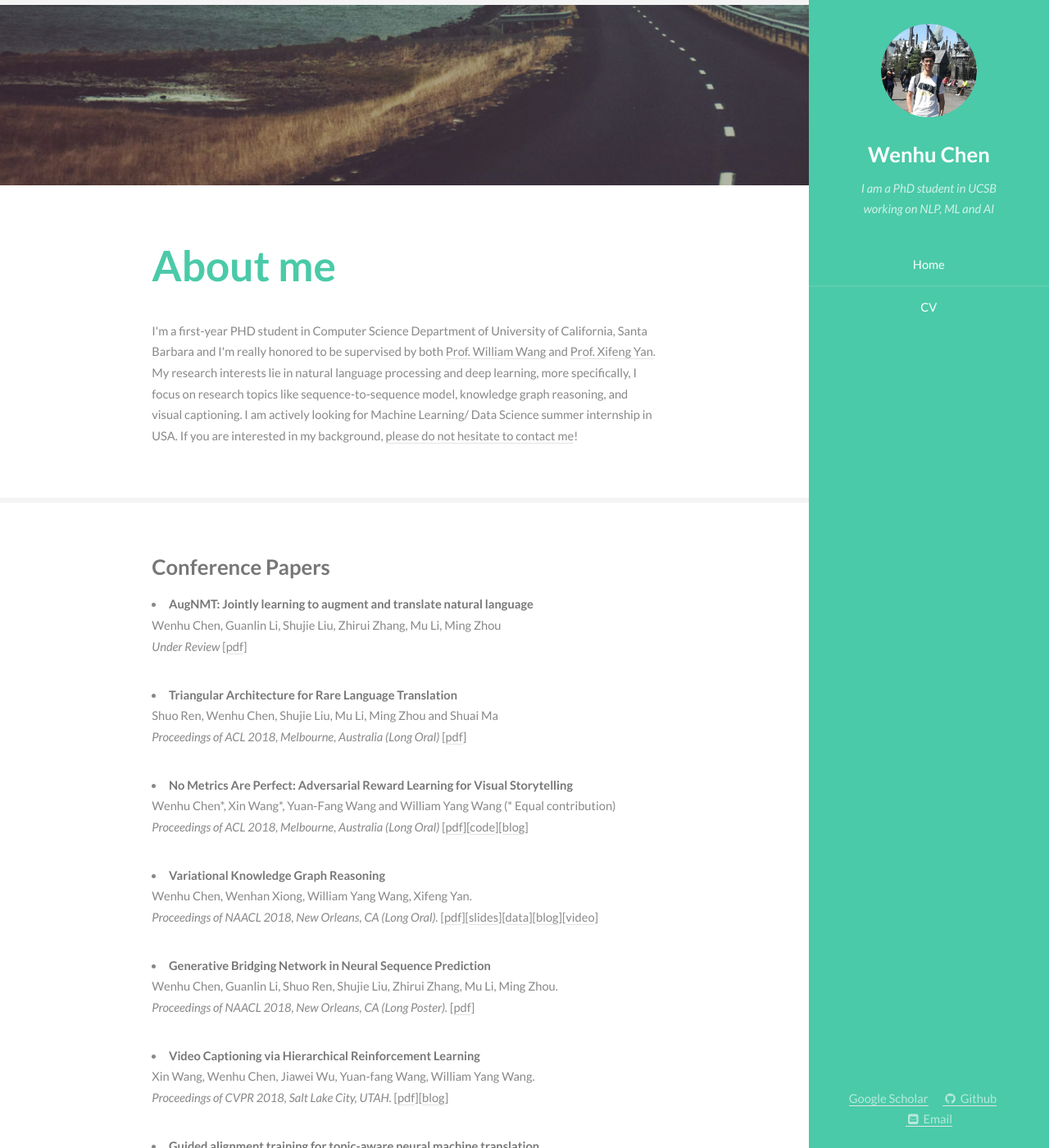
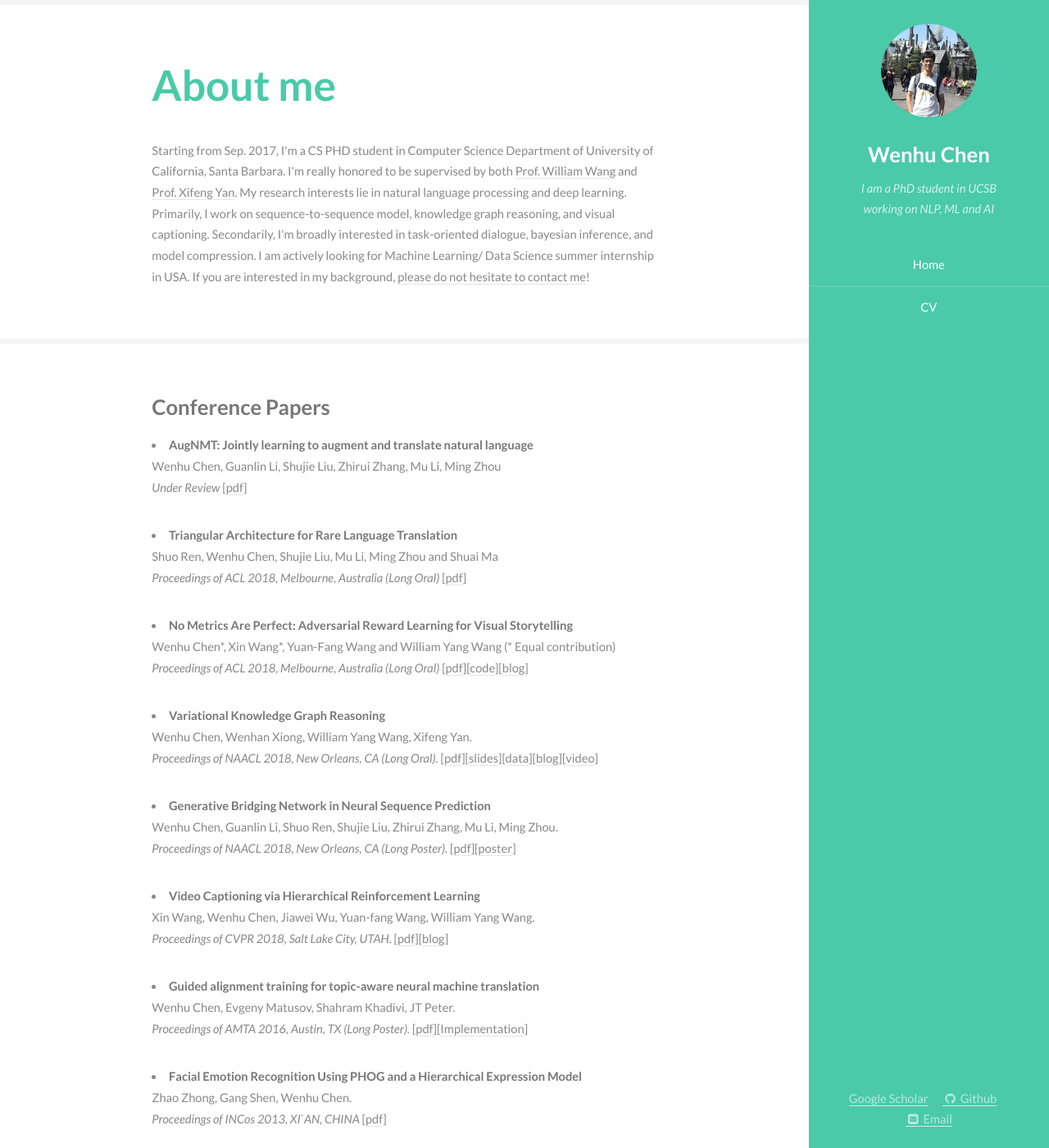
Before and after one commit to wenhuchen/wenhuchen.github.io, a Jekyll site: the page built from index.html, in a window 1280 px wide and 1400 px high. Shown: the whole window at 82% size. Built offline with Jekyll 4.4.1, drawn with Linux system fonts in a browser that asks for light colours; some of the changed text lies outside the part shown.

Commit message:
change the website

```diff
--- a/css/style.css
+++ b/css/style.css
@@ -1054,19 +1054,6 @@
 			border-top: 0;
 		}
 
-/* One */
-
-	#one:before {
-		background-image: url("../images/banner.jpg");
-		background-position: top right;
-		background-repeat: no-repeat;
-		background-size: cover;
-		content: '';
-		display: block;
-		height: 15em;
-		width: 100%;
-	}
-
 /* Footer */
 
 	#footer {
--- a/index.html
+++ b/index.html
@@ -19,8 +19,7 @@ th,td {
             <header class="major">
                 <h2>About me</h2>
             </header>
-            <p>I'm a first-year PHD student in Computer Science Department of University of California, Santa Barbara and I'm really honored to be supervised by both <a href="http://www.cs.ucsb.edu/~william/index.html">Prof. William Wang</a> and <a href="http://www.cs.ucsb.edu/~xyan/">Prof. Xifeng Yan</a>. My research interests lie in natural language processing and deep learning, more specifically, I focus on research topics like sequence-to-sequence model, knowledge graph reasoning, and visual captioning.
-            I am actively looking for Machine Learning/ Data Science summer internship in USA. If you are interested in my background, <a href="mailto:wenhuchen@cs.ucsb.edu">please do not hesitate to contact me</a>!</p>
+            <p>Starting from Sep. 2017, I'm a CS PHD student in Computer Science Department of University of California, Santa Barbara. I'm really honored to be supervised by both <a href="http://www.cs.ucsb.edu/~william/index.html">Prof. William Wang</a> and <a href="http://www.cs.ucsb.edu/~xyan/">Prof. Xifeng Yan</a>. My research interests lie in natural language processing and deep learning. Primarily, I work on sequence-to-sequence model, knowledge graph reasoning, and visual captioning. Secondarily, I'm broadly interested in task-oriented dialogue, bayesian inference, and model compression. I am actively looking for Machine Learning/ Data Science summer internship in USA. If you are interested in my background, <a href="mailto:wenhuchen@cs.ucsb.edu">please do not hesitate to contact me</a>!</p>
         </div>
     </section>
 
@@ -46,7 +45,7 @@ th,td {
 <p>
   <li><strong> Generative Bridging Network in Neural Sequence Prediction <a span style="color: #009900;"></a></strong><br>
         Wenhu Chen, Guanlin Li, Shuo Ren, Shujie Liu, Zhirui Zhang, Mu Li, Ming Zhou.<br>
-        <em>Proceedings of NAACL 2018, New Orleans, CA (Long Poster).</em> [<a href="https://arxiv.org/abs/1706.09152">pdf</a>]
+        <em>Proceedings of NAACL 2018, New Orleans, CA (Long Poster).</em> [<a href="https://arxiv.org/abs/1706.09152">pdf</a>][<a href="images/naacl_poster_GBN.pdf">poster</a>]
 <p>
   <li><strong> Video Captioning via Hierarchical Reinforcement Learning  <a span style="color: #009900;"></a></strong><br>
         Xin Wang, Wenhu Chen, Jiawei Wu, Yuan-fang Wang, William Yang Wang.<br>
```
Also changed, not shown: other parts of index.html (+1 -1 lines), 1 other file.
